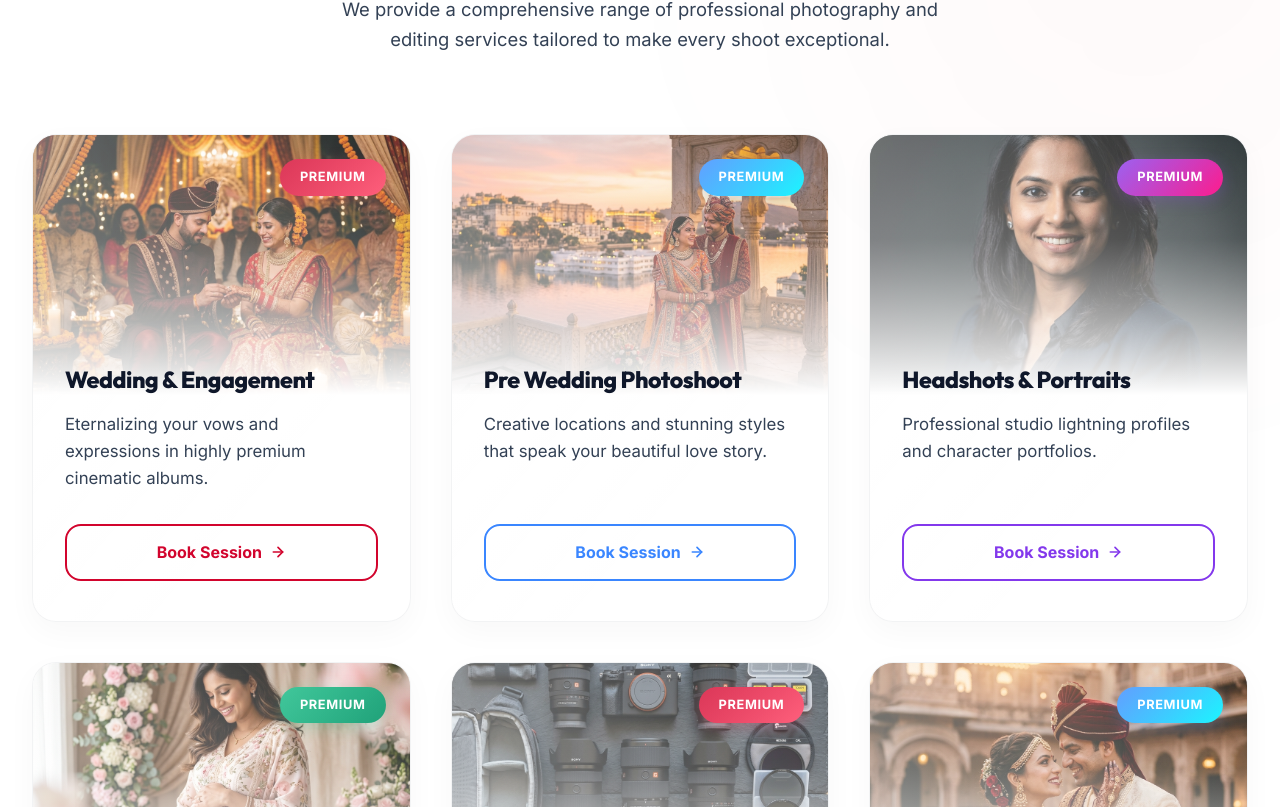
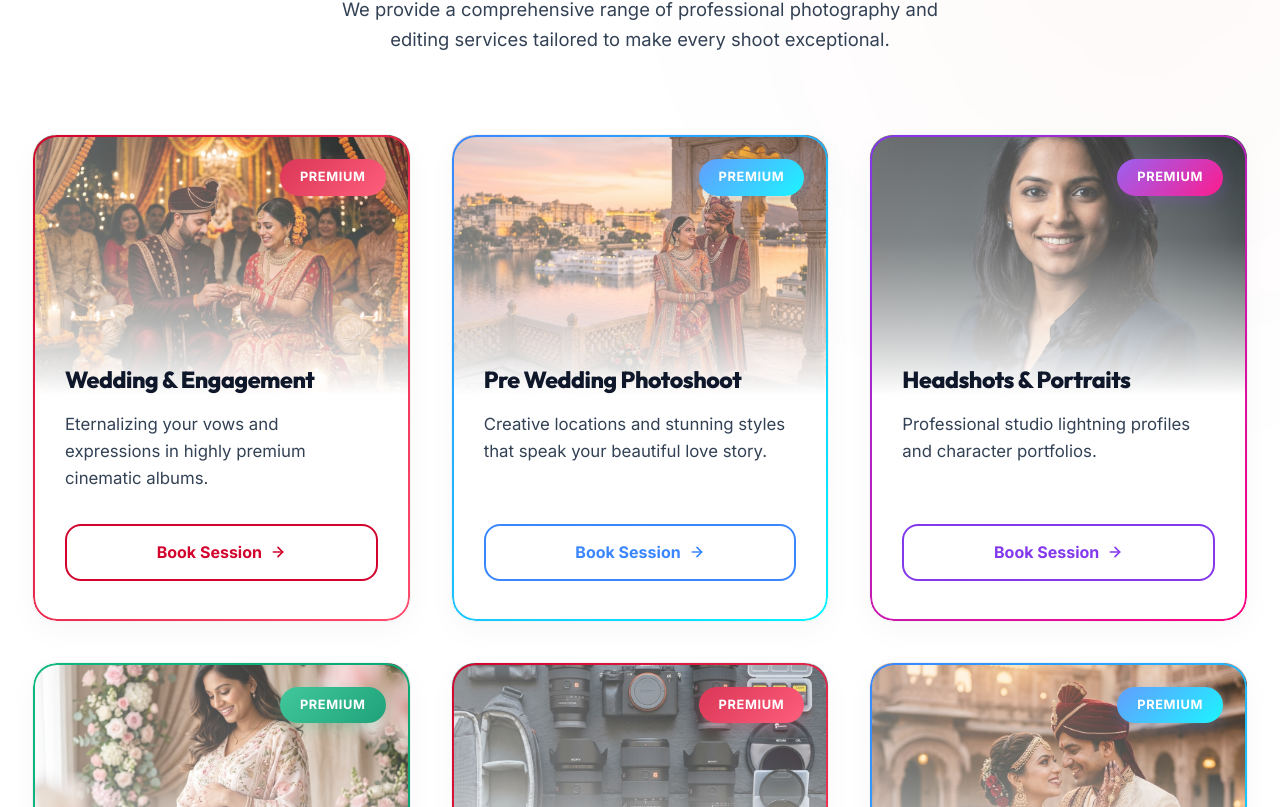
Before and after one commit to Eshbanoliver/kamaldigi, a React (Vite) app: page / in a window 1280 px wide. Shown: the part 2493-3300 px from the top of the page. Built offline with nearby package versions, Linux system fonts and the light colour scheme.

Commit message:
updated files

```diff
--- a/src/pages/Home.tsx
+++ b/src/pages/Home.tsx
@@ -814,7 +814,7 @@ export const Home: React.FC = () => {
                   </div>
 
                   {/* Glowing hover border effect */}
-                  <div className="card-glow-border" style={{ position: 'absolute', inset: 0, borderRadius: '24px', border: '2px solid transparent', background: `${theme.gradient} border-box`, WebkitMask: 'linear-gradient(#fff 0 0) padding-box, linear-gradient(#fff 0 0)', WebkitMaskComposite: 'xor', maskComposite: 'exclude', opacity: 0, transition: 'opacity 0.4s ease', pointerEvents: 'none', zIndex: 10 }} />
+                  <div className="card-glow-border" style={{ position: 'absolute', inset: 0, borderRadius: '24px', border: '2px solid transparent', background: `${theme.gradient} border-box`, WebkitMask: 'linear-gradient(#fff 0 0) padding-box, linear-gradient(#fff 0 0)', WebkitMaskComposite: 'xor', maskComposite: 'exclude', opacity: 1, transition: 'opacity 0.4s ease', pointerEvents: 'none', zIndex: 10 }} />
                 </motion.div>
               );
             })}
```
